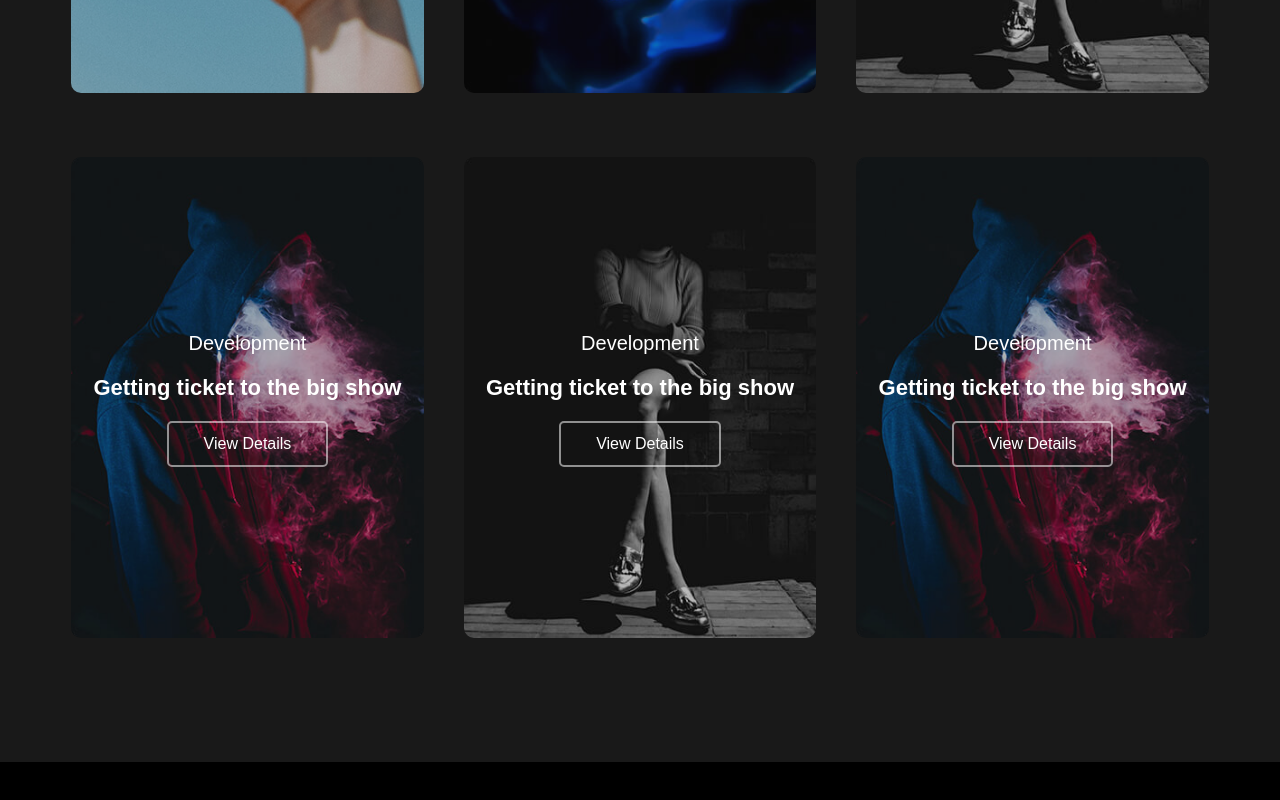
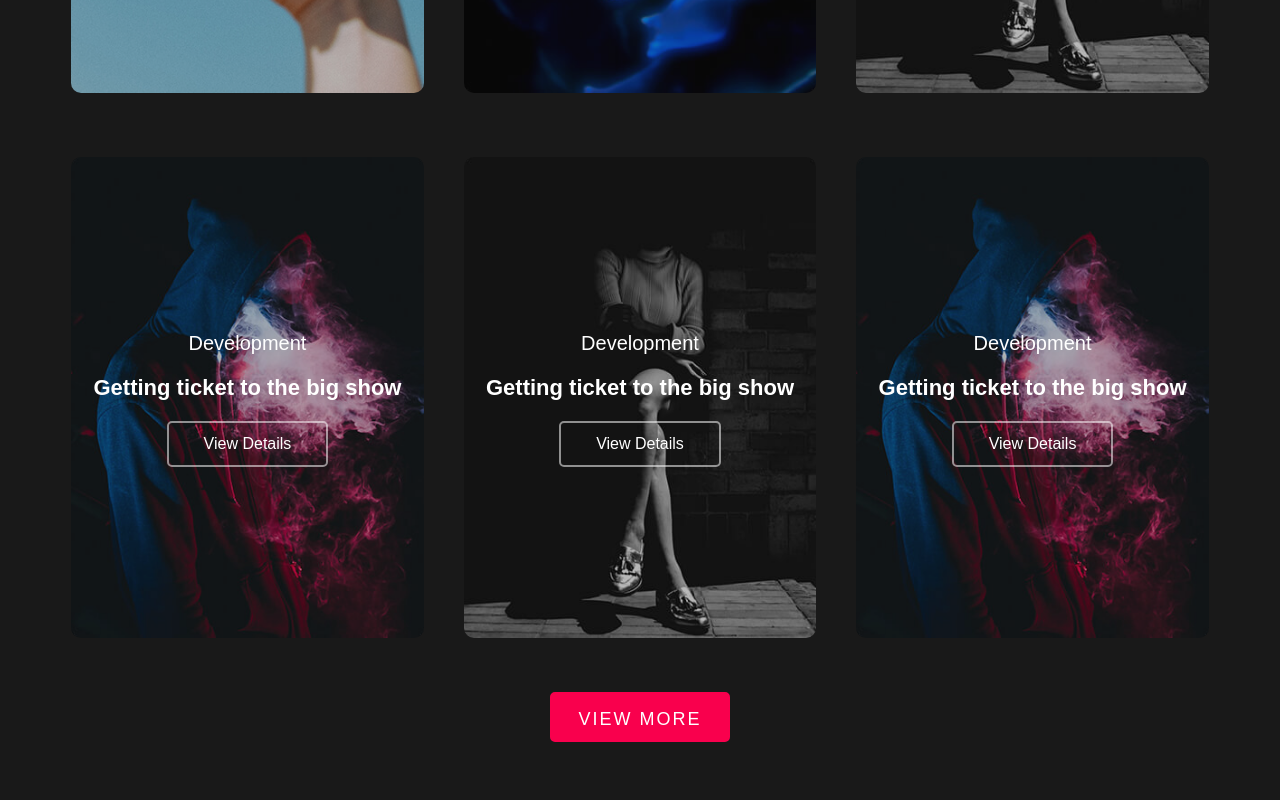
Before and after one commit to dkimd5/react-portfolio, a React (Create React App) app: page / in a window 1280 px wide. Shown: the part 3224-4024 px from the top of the page. Before the commit the page ends 3986 px from the top, so only its background shows below. Built offline with nearby package versions, Linux system fonts and the light colour scheme.

Commit message:
view more button added for projects

```diff
--- a/src/Projects/Projects.js
+++ b/src/Projects/Projects.js
@@ -131,6 +131,9 @@ function Projects() {
               </div>
             </div>
           </div>
+          <div className="view__more__btn d__flex align__items__center justify__content__center pxy__30">
+            <button className="view__more pointer btn">View more</button>
+          </div>
         </div>
       </div>
     </div>
```
